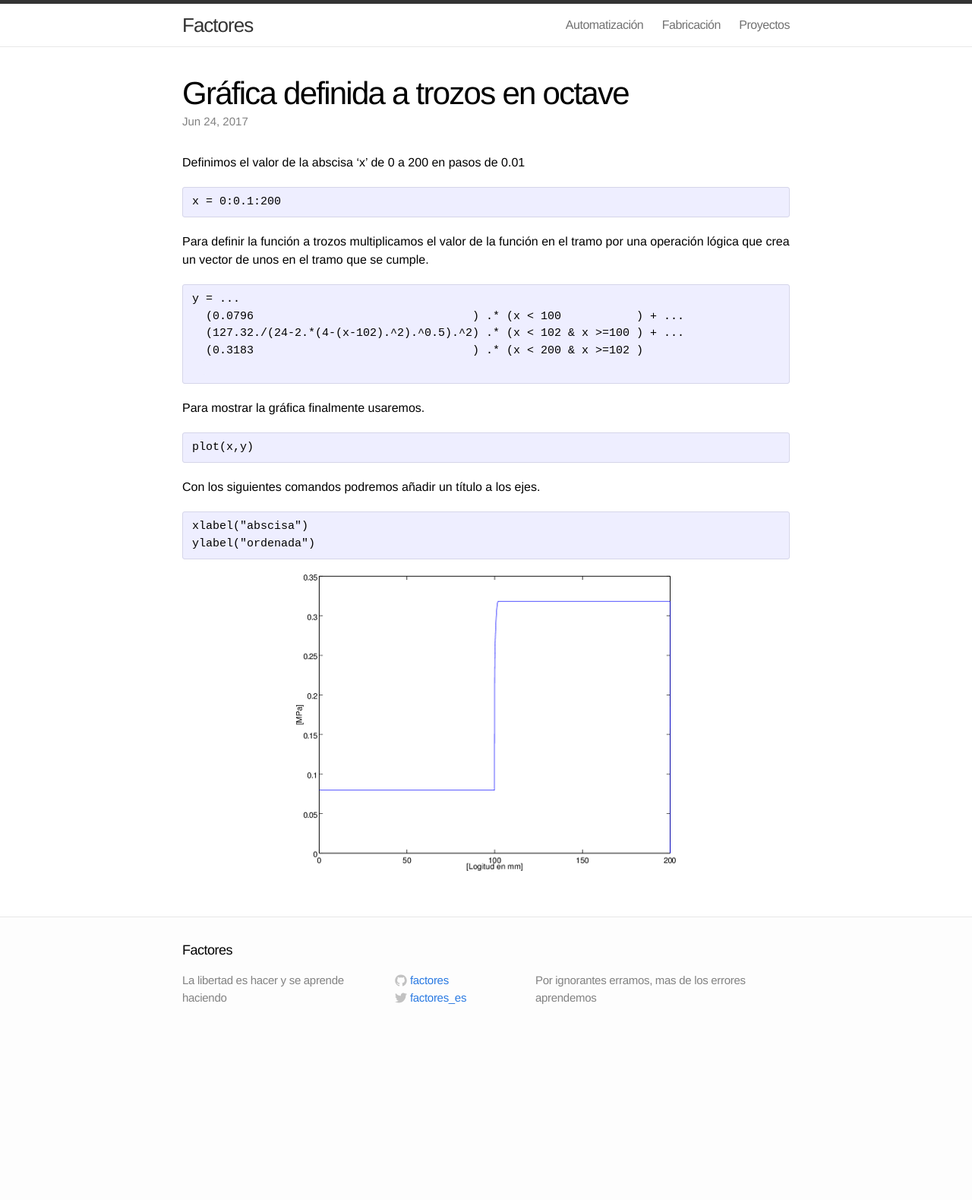
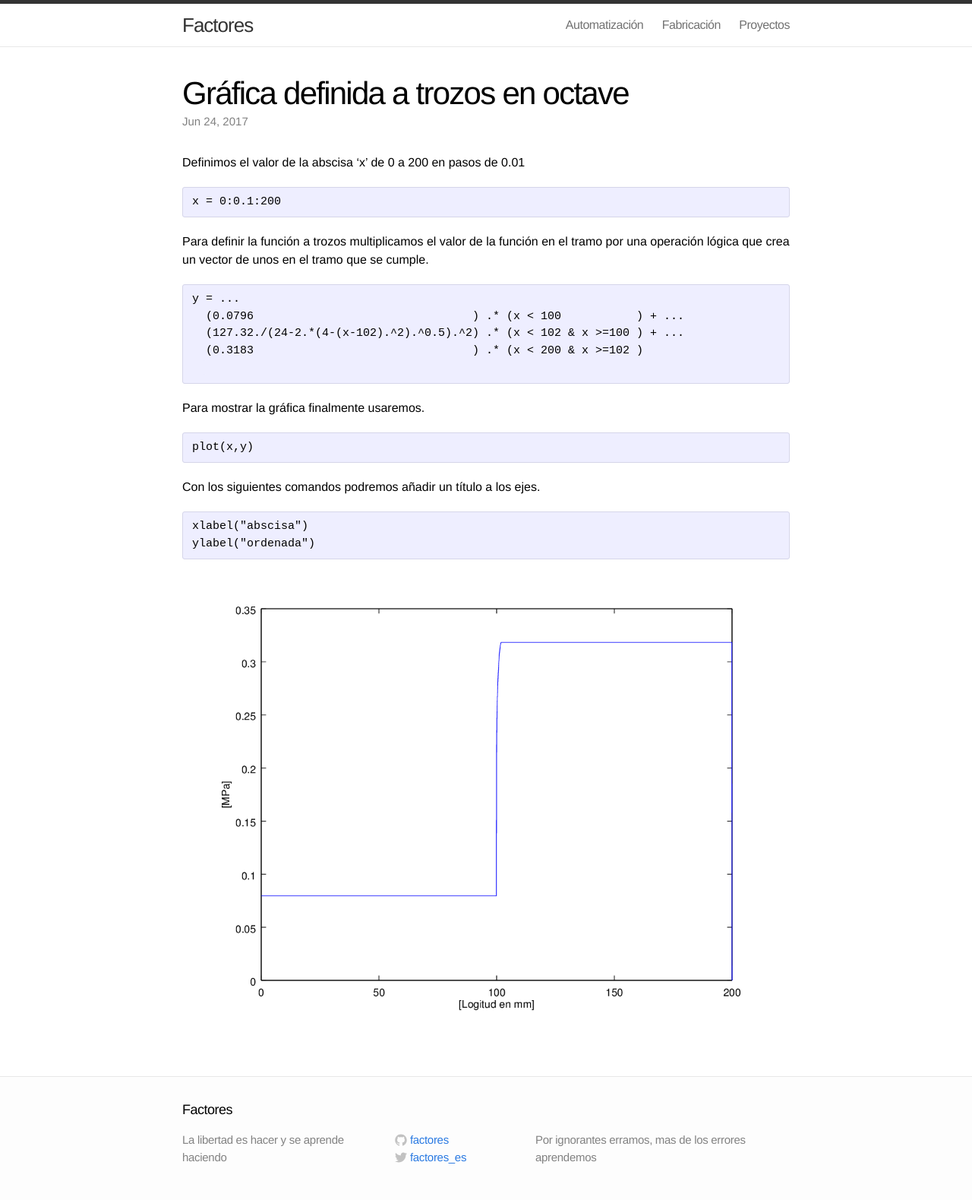
Before and after one commit to factores/factores.github.io, a Jekyll site: the page built from _posts/oficina/2017-06-25-Graficas_a_tramos_octave.markdown, in a window 1280 px wide. Shown: the whole page at 76% size. Built offline with Jekyll 4.4.1, drawn with Linux system fonts in a browser that asks for light colours; comment, search, counter and statistics services are not loaded; before the commit the page ends 1369 px from its top, so only the background shows below that.

Commit message:
Centrado de imagenes con .image

```diff
--- a/_posts/oficina/2017-06-25-Graficas_a_tramos_octave.markdown
+++ b/_posts/oficina/2017-06-25-Graficas_a_tramos_octave.markdown
@@ -35,4 +35,4 @@
 ylabel("ordenada")
 {% endhighlight %}
 
-![My helpful screenshot]({{ site.url }}/img/tension.png){:.center-image }
+![My helpful screenshot]({{ site.url }}/img/tension.png){:.image}
--- a/css/main.css
+++ b/css/main.css
@@ -426,8 +426,8 @@
     padding: 5px;
 }
 
-.center-image
-{
-    margin: 0 auto;
-    display: block;
+.image {
+    max-width:100%;
+    max-height:100%;
+    vertical-align: middle;
 }
```
Also changed, not shown: img/tension.png.
